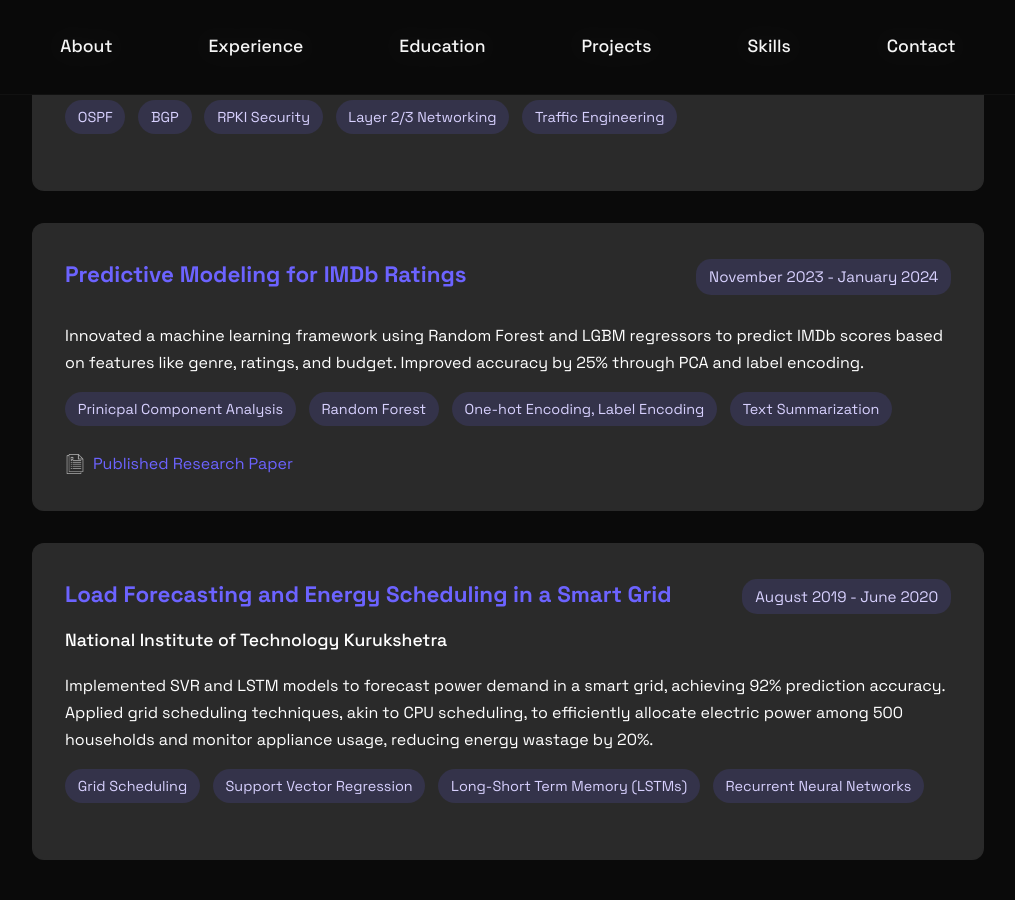
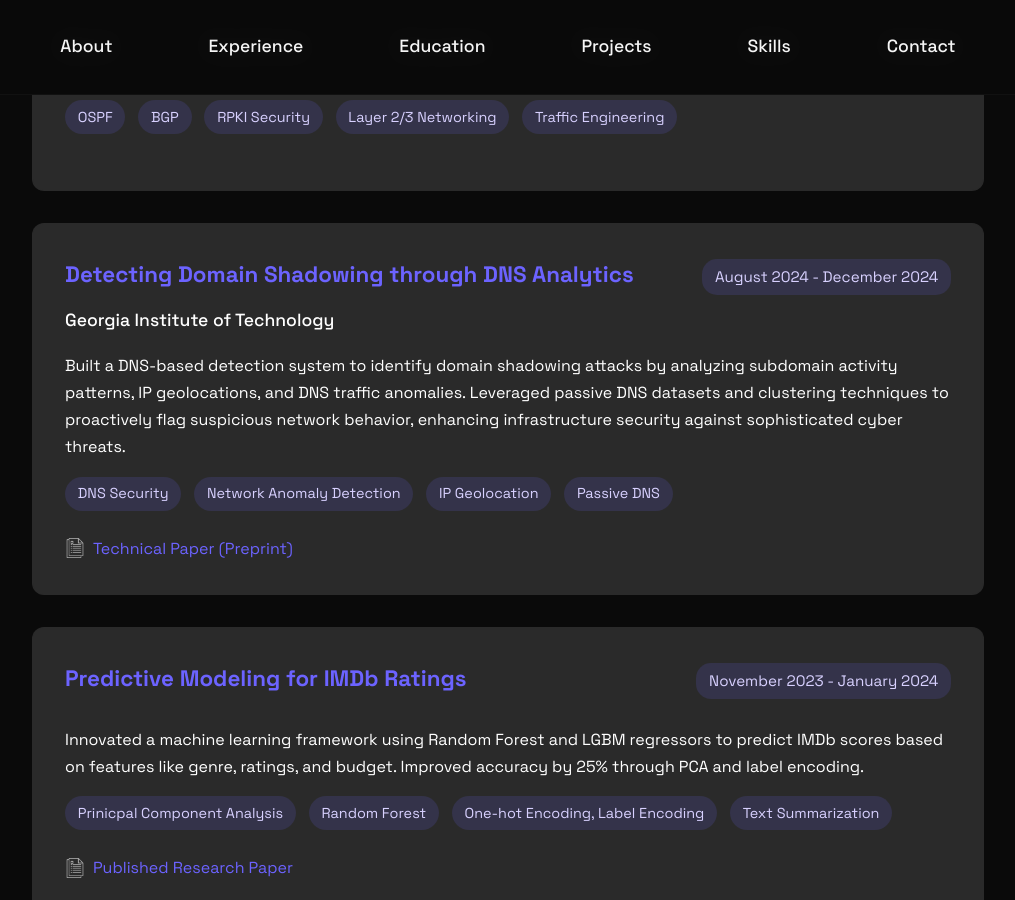
Before and after one commit to anubhav-mathur/anubhav-mathur.github.io, a Jekyll site: the page built from index.md, in a window 1280 px wide and 900 px high, scrolled down 4637 px. Shown: the whole window, without its empty margins (132-1147 px from the left). Built offline with Jekyll 4.4.1, drawn with Linux system fonts in a browser that asks for light colours.

Commit message:
Added projects

```diff
--- a/index.md
+++ b/index.md
@@ -159,6 +159,28 @@ title: Anubhav Mathur
         <span class="tech-item">RPKI Security</span>
         <span class="tech-item">Layer 2/3 Networking</span>
         <span class="tech-item">Traffic Engineering</span>
+      </div>
+    </div>
+    <div class="project-card">
+      <div class="project-header">
+        <div>
+          <h3 class="project-title">Detecting Domain Shadowing through DNS Analytics</h3>
+          <div class="project-location">Georgia Institute of Technology</div>
+        </div>
+        <span class="project-duration">August 2024 - December 2024</span>
+      </div>
+      <p class="project-description">Built a DNS-based detection system to identify domain shadowing attacks by analyzing subdomain activity patterns, IP geolocations, and DNS traffic anomalies. Leveraged passive DNS datasets and clustering techniques to proactively flag suspicious network behavior, enhancing infrastructure security against sophisticated cyber threats.</p>
+      <div class="tech-stack">
+        <span class="tech-item">DNS Security</span>
+        <span class="tech-item">Network Anomaly Detection</span>
+        <span class="tech-item">IP Geolocation</span>
+        <span class="tech-item">Passive DNS</span>
+      </div>
+      <div class="project-links">
+        <a href="https://drive.google.com/file/d/16gPD6SglfsgwlAdD9NT9SNUeMSYWvryJ/view?usp=sharing" class="project-link">
+          <img src="/assets/img/research-paper.png" alt="Paper">
+          Technical Paper (Preprint)
+        </a>
       </div>
     </div>
     <div class="project-card">
```
